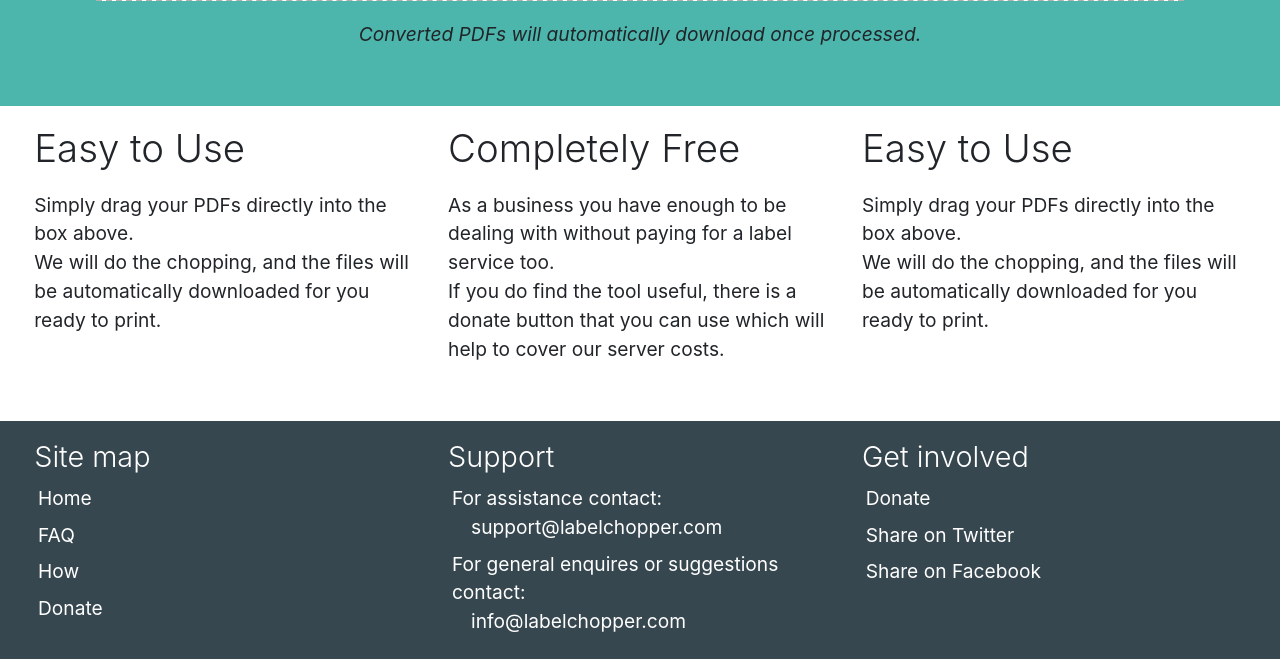
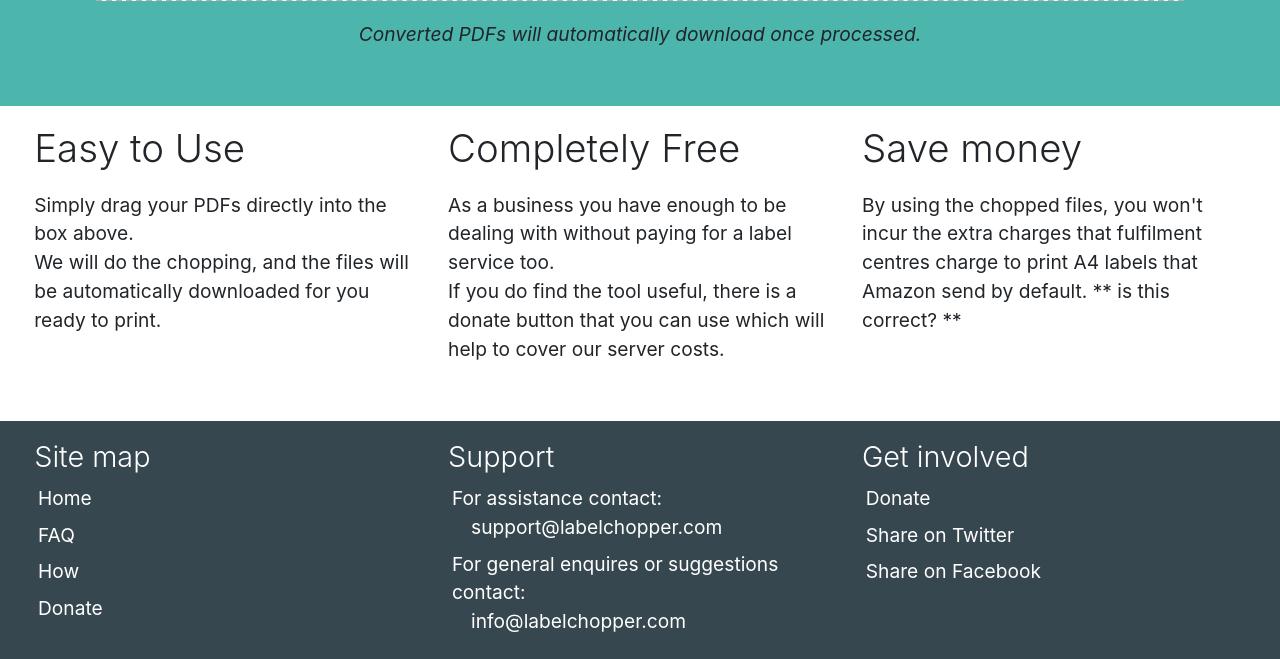
Before and after one commit to mrdavidoneill/labelchopper, a Flask app: page / in a window 1280 px wide. Shown: the part 801-1460 px from the top of the page. Run offline with Flask 2, Linux system fonts and the light colour scheme; some libraries are stand-ins or nearby versions; some web fonts are replaced.

Commit message:
Added extra info - saving money section

```diff
--- a/app/templates/about.html
+++ b/app/templates/about.html
@@ -17,11 +17,11 @@
     </p>
   </div>
   <div class="col col--3">
-    <h6 class="display-4">Easy to Use</h6>
+    <h6 class="display-4">Save money</h6>
     <p>
-      Simply drag your PDFs directly into the box above.
-      <br />We will do the chopping, and the files will be automatically
-      downloaded for you ready to print.
+      By using the chopped files, you won't incur the extra charges that
+      fulfilment centres charge to print A4 labels that Amazon send by default.
+      ** is this correct? **
     </p>
   </div>
 </div>
```
